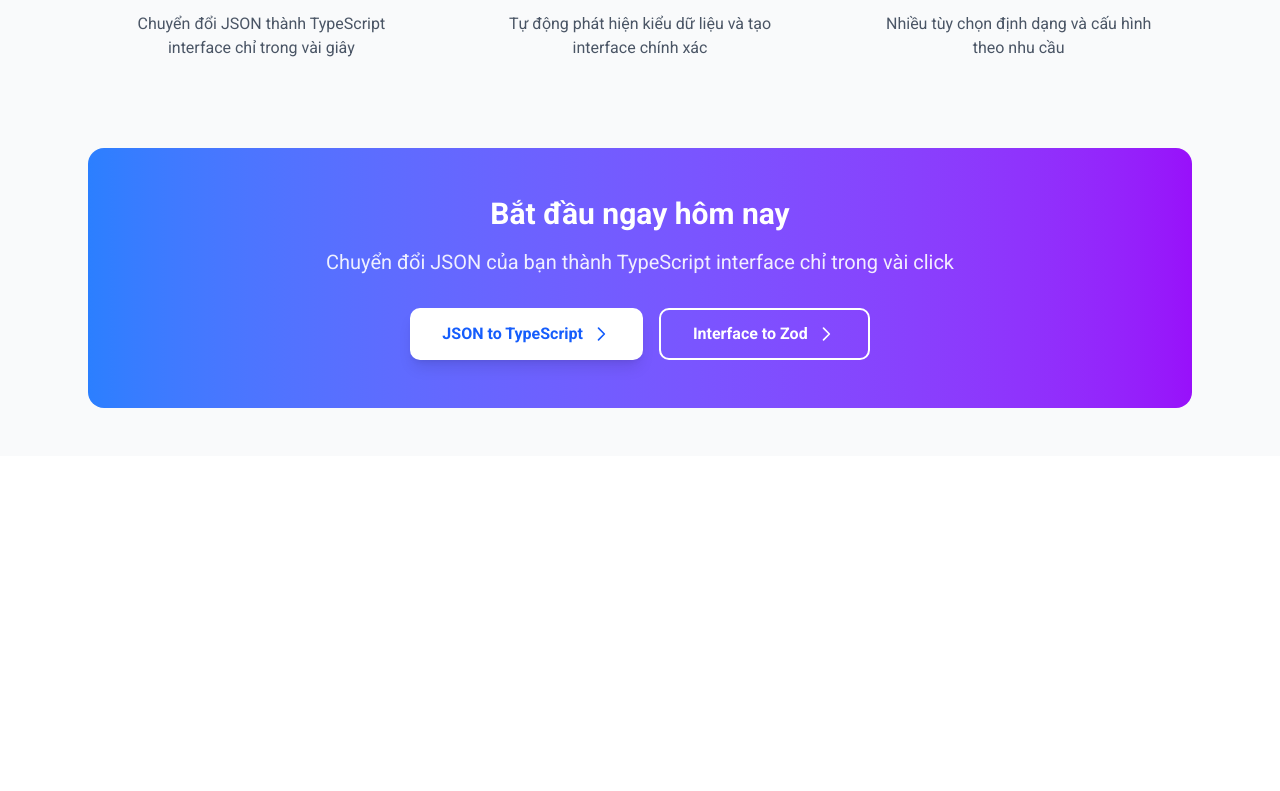
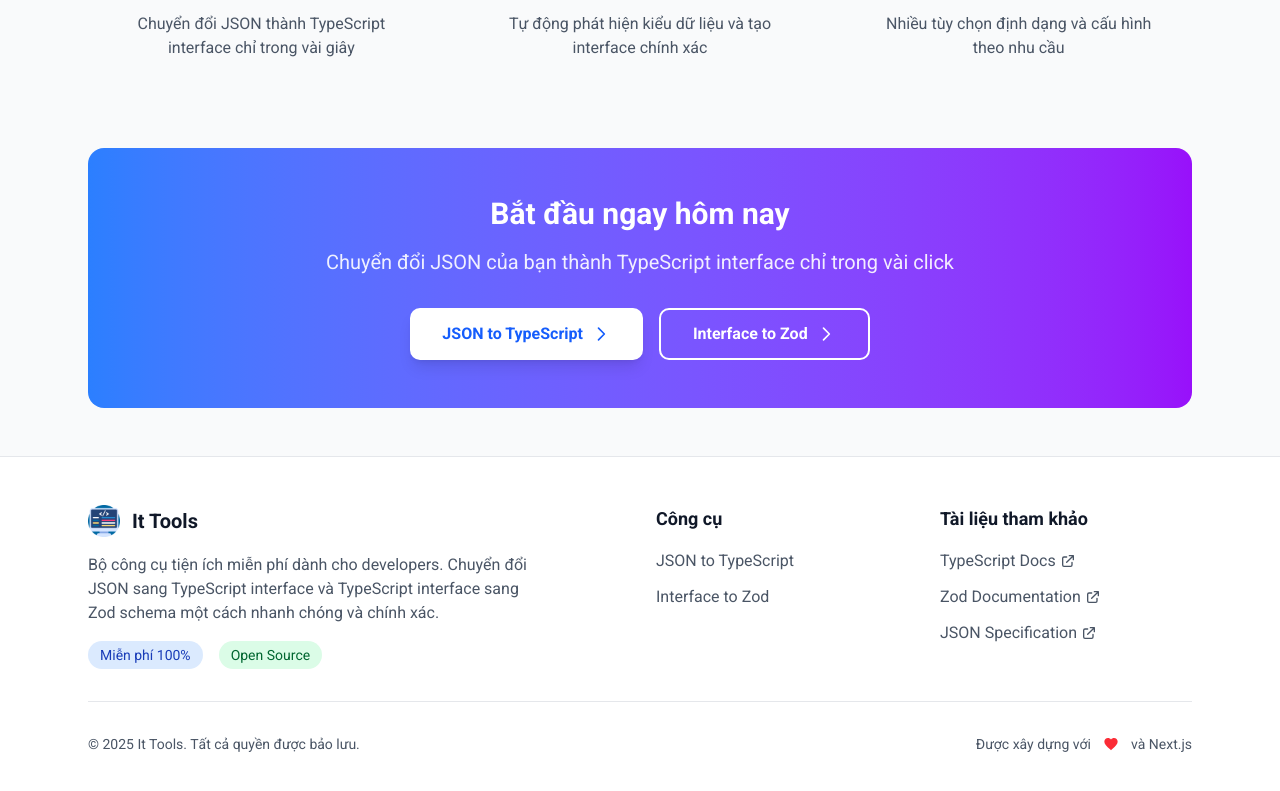
Before and after one commit to thaoanhhaa1/it-tool, a Next.js app: page / in a window 1280 px wide. Shown: the part 1019-1810 px from the top of the page. Before the commit the page ends 1475 px from the top, so only its background shows below. Built offline with nearby package versions, Linux system fonts and the light colour scheme.

Commit message:
Thêm Footer vào layout.tsx: cải thiện cấu trúc trang bằng cách bao bọc nội dung trong một div flex và thêm Footer vào cuối trang, nâng cao trải nghiệm người dùng.

```diff
--- a/src/app/layout.tsx
+++ b/src/app/layout.tsx
@@ -1,5 +1,6 @@
 import type { Metadata, Viewport } from 'next';
 import { Roboto } from 'next/font/google';
+import Footer from '../components/Footer';
 import './globals.css';
 
 const roboto = Roboto({
@@ -140,7 +141,10 @@
                 />
             </head>
             <body className={`${roboto.className} antialiased`}>
-                {children}
+                <div className='flex flex-col min-h-screen'>
+                    <main className='flex-1'>{children}</main>
+                    <Footer />
+                </div>
             </body>
         </html>
     );
--- /dev/null
+++ b/src/components/Footer.tsx
@@ -0,0 +1,158 @@
+import Image from 'next/image';
+import Link from 'next/link';
+
+export default function Footer() {
+    const currentYear = new Date().getFullYear();
+
+    const footerLinks = {
+        tools: [
+            {
+                href: '/json-to-typescript',
+                label: 'JSON to TypeScript',
+            },
+            {
+                href: '/interface-to-zod',
+                label: 'Interface to Zod',
+            },
+        ],
+        resources: [
+            {
+                href: 'https://www.typescriptlang.org/',
+                label: 'TypeScript Docs',
+                external: true,
+            },
+            {
+                href: 'https://zod.dev/',
+                label: 'Zod Documentation',
+                external: true,
+            },
+            {
+                href: 'https://json.org/',
+                label: 'JSON Specification',
+                external: true,
+            },
+        ],
+    };
+
+    return (
+        <footer className='bg-white dark:bg-gray-800 border-t border-gray-200 dark:border-gray-700'>
+            <div className='max-w-6xl mx-auto px-6 py-12'>
+                <div className='grid grid-cols-1 md:grid-cols-4 gap-8 mb-8'>
+                    {/* Brand Section */}
+                    <div className='md:col-span-2'>
+                        <Link
+                            href='/'
+                            className='flex items-center space-x-3 mb-4'
+                        >
+                            <Image
+                                src='/coding_192.png'
+                                alt='It Tools Logo'
+                                width={32}
+                                height={32}
+                                className='rounded-lg'
+                            />
+                            <span className='text-xl font-bold text-gray-900 dark:text-gray-100'>
+                                It Tools
+                            </span>
+                        </Link>
+                        <p className='text-gray-600 dark:text-gray-400 mb-4 max-w-md'>
+                            Bộ công cụ tiện ích miễn phí dành cho developers.
+                            Chuyển đổi JSON sang TypeScript interface và
+                            TypeScript interface sang Zod schema một cách nhanh
+                            chóng và chính xác.
+                        </p>
+                        <div className='flex space-x-4'>
+                            <span className='px-3 py-1 bg-blue-100 dark:bg-blue-900 text-blue-800 dark:text-blue-200 rounded-full text-sm font-medium'>
+                                Miễn phí 100%
+                            </span>
+                            <span className='px-3 py-1 bg-green-100 dark:bg-green-900 text-green-800 dark:text-green-200 rounded-full text-sm font-medium'>
+                                Open Source
+                            </span>
+                        </div>
+                    </div>
+
+                    {/* Tools Section */}
+                    <div>
+                        <h3 className='text-lg font-semibold text-gray-900 dark:text-gray-100 mb-4'>
+                            Công cụ
+                        </h3>
+                        <ul className='space-y-3'>
+                            {footerLinks.tools.map((link) => (
+                                <li key={link.href}>
+                                    <Link
+                                        href={link.href}
+                                        className='text-gray-600 dark:text-gray-400 hover:text-blue-600 dark:hover:text-blue-400 transition-colors'
+                                    >
+                                        {link.label}
+                                    </Link>
+                                </li>
+                            ))}
+                        </ul>
+                    </div>
+
+                    {/* Resources Section */}
+                    <div>
+                        <h3 className='text-lg font-semibold text-gray-900 dark:text-gray-100 mb-4'>
+                            Tài liệu tham khảo
+                        </h3>
+                        <ul className='space-y-3'>
+                            {footerLinks.resources.map((link) => (
+                                <li key={link.href}>
+                                    <Link
+                                        href={link.href}
+                                        {...(link.external
+                                            ? {
+                                                  target: '_blank',
+                                                  rel: 'noopener noreferrer',
+                                              }
+                                            : {})}
+                                        className='text-gray-600 dark:text-gray-400 hover:text-blue-600 dark:hover:text-blue-400 transition-colors inline-flex items-center'
+                                    >
+                                        {link.label}
+                                        {link.external && (
+                                            <svg
+                                                className='w-4 h-4 ml-1'
+                                                fill='none'
+                                                stroke='currentColor'
+                                                viewBox='0 0 24 24'
+                                            >
+                                                <path
+                                                    strokeLinecap='round'
+                                                    strokeLinejoin='round'
+                                                    strokeWidth={2}
+                                                    d='M10 6H6a2 2 0 00-2 2v10a2 2 0 002 2h10a2 2 0 002-2v-4M14 4h6m0 0v6m0-6L10 14'
+                                                />
+                                            </svg>
+                                        )}
+                                    </Link>
+                                </li>
+                            ))}
+                        </ul>
+                    </div>
+                </div>
+
+                {/* Bottom Section */}
+                <div className='border-t border-gray-200 dark:border-gray-700 pt-8'>
+                    <div className='flex flex-col md:flex-row justify-between items-center space-y-4 md:space-y-0'>
+                        <div className='text-gray-600 dark:text-gray-400 text-sm'>
+                            © {currentYear} It Tools. Tất cả quyền được bảo lưu.
+                        </div>
+                        <div className='flex items-center space-x-6'>
+                            <div className='text-gray-600 dark:text-gray-400 text-sm flex items-center'>
+                                <span className='mr-2'>Được xây dựng với</span>
+                                <svg
+                                    className='w-4 h-4 text-red-500 mx-1'
+                                    fill='currentColor'
+                                    viewBox='0 0 24 24'
+                                >
+                                    <path d='M12 21.35l-1.45-1.32C5.4 15.36 2 12.28 2 8.5 2 5.42 4.42 3 7.5 3c1.74 0 3.41.81 4.5 2.09C13.09 3.81 14.76 3 16.5 3 19.58 3 22 5.42 22 8.5c0 3.78-3.4 6.86-8.55 11.54L12 21.35z' />
+                                </svg>
+                                <span className='ml-2'>và Next.js</span>
+                            </div>
+                        </div>
+                    </div>
+                </div>
+            </div>
+        </footer>
+    );
+}
```
